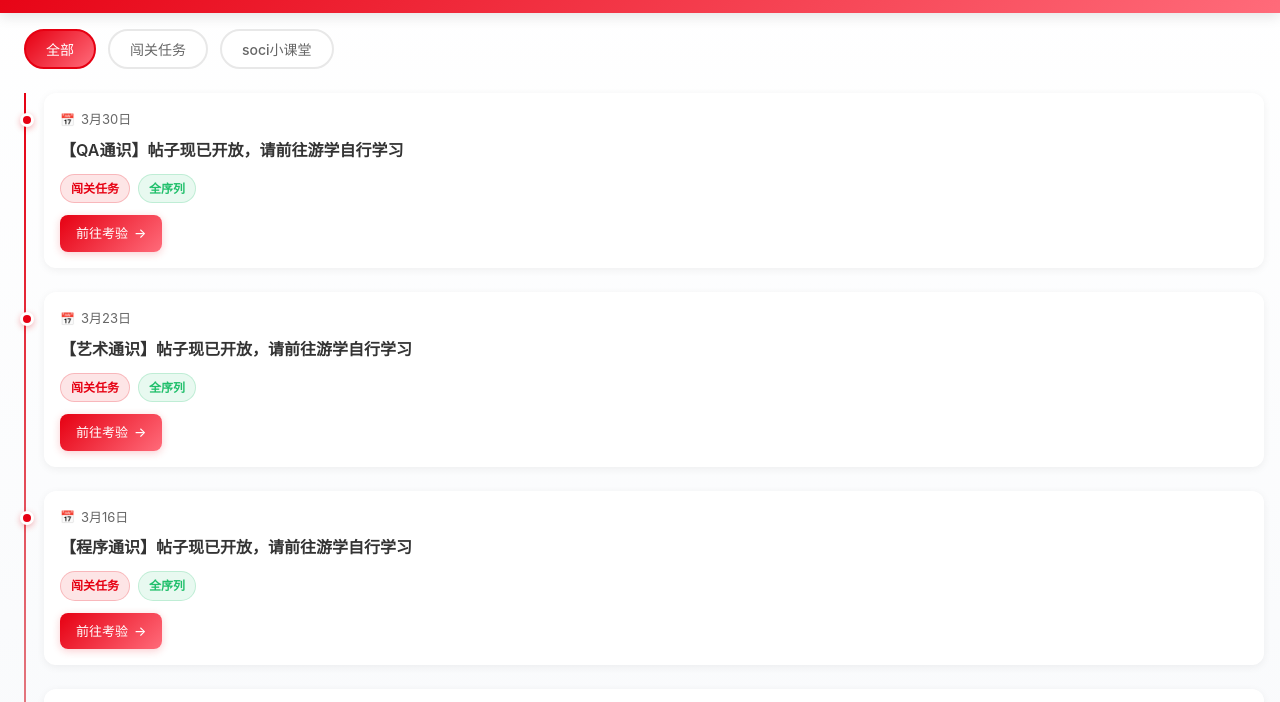
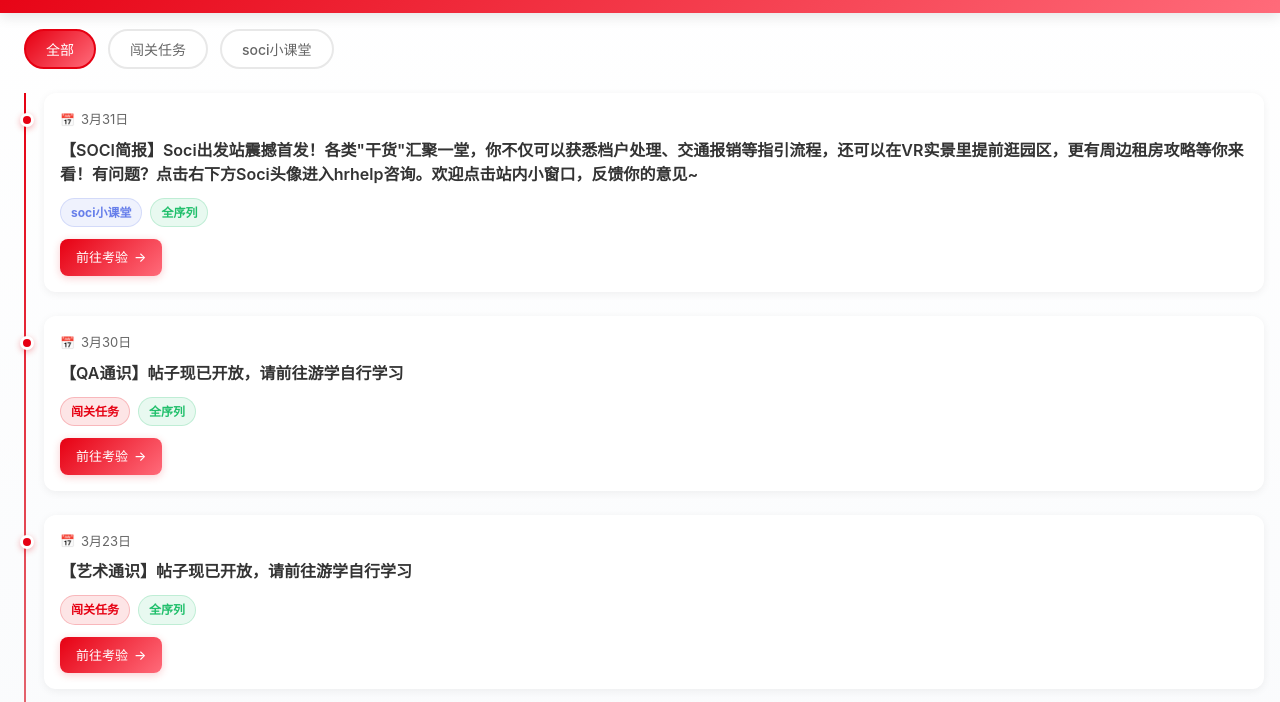
Before and after one commit to liangshuang24yy-bit/netease-h5, a plain HTML site: page courses.html in a window 1280 px wide. Shown: the part 59-761 px from the top of the page. Drawn offline with Linux system fonts and the light colour scheme.

Commit message:
更新首页文案+3.31资讯

```diff
--- a/js/courses.js
+++ b/js/courses.js
@@ -2,6 +2,16 @@
 
 // 资讯数据
 const coursesData = [
+    {
+        date: '3月31日',
+        title: '【SOCI简报】Soci出发站震撼首发！各类"干货"汇聚一堂，你不仅可以获悉档户处理、交通报销等指引流程，还可以在VR实景里提前逛园区，更有周边租房攻略等你来看！有问题？点击右下方Soci头像进入hrhelp咨询。欢迎点击站内小窗口，反馈你的意见~',
+        tagType: 'society',
+        tags: [
+            { type: 'society', text: 'soci小课堂' },
+            { type: 'group', text: '全序列' }
+        ],
+        link: 'https://soci.popo.lcap.163yun.com/index/index'
+    },
     {
         date: '3月30日',
         title: '【QA通识】帖子现已开放，请前往游学自行学习',
```
Also changed, not shown: index.html (+1 -1 lines).
